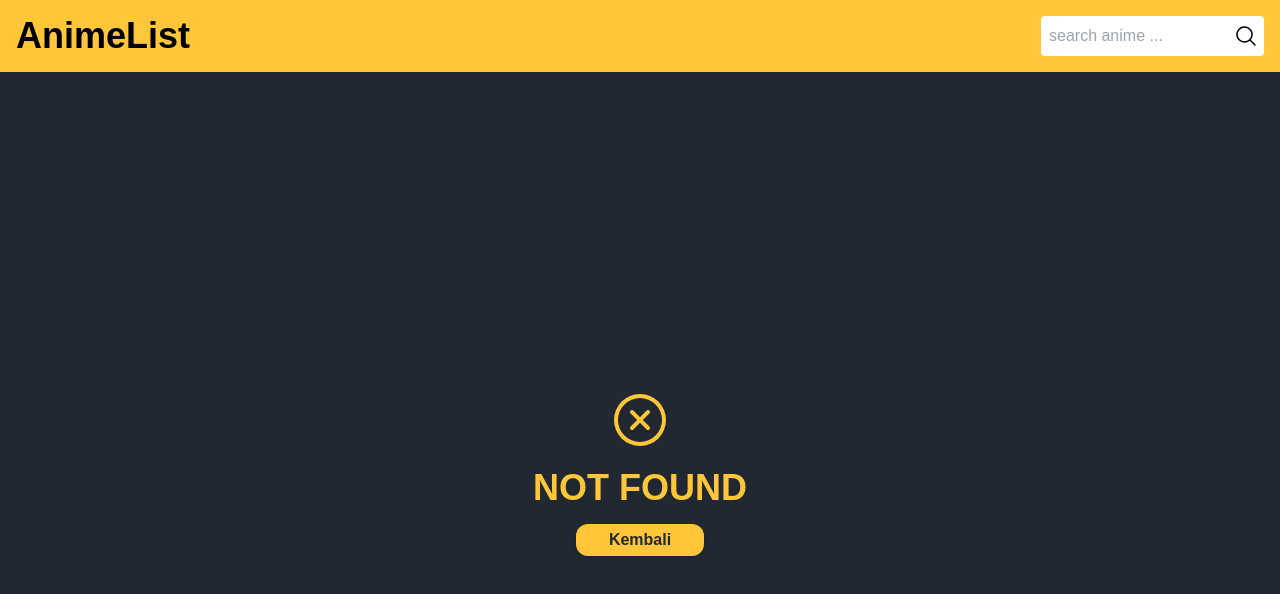
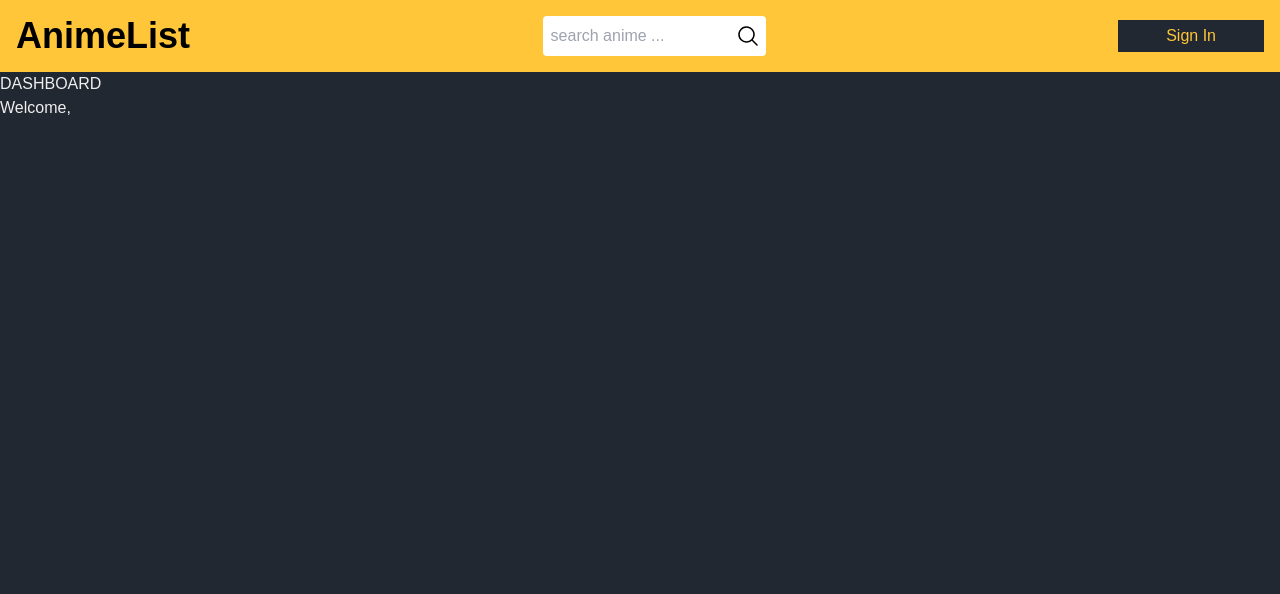
Before and after one commit to restuaar/anime-list, a Next.js app: page /users/dashboard in a window 1280 px wide. Before the commit this address had no page. Shown: the top 594 px of the page. Built offline with nearby package versions, Linux system fonts and the light colour scheme; no server answers; a web font is replaced by a local one.

Commit message:
feat: FItur User AUTH Login System

```diff
--- /dev/null
+++ b/app/api/auth/[...nextauth]/route.ts
@@ -0,0 +1,17 @@
+// pages/api/auth/[...nextauth].ts
+import NextAuth from "next-auth";
+import githubAuth from "next-auth/providers/github";
+
+export const authOption = {
+  secret: process.env.NEXTAUTH_SECRET!,
+  providers: [
+    githubAuth({
+      clientId: process.env.GITHUB_CLIENT!,
+      clientSecret: process.env.GITHUB_SECRET!,
+    }),
+  ],
+};
+
+const handler = NextAuth(authOption);
+
+export { handler as POST, handler as GET };
--- /dev/null
+++ b/app/components/Navbar/UserActionButton.tsx
@@ -0,0 +1,26 @@
+import authUserSession from "@/libs/auth-libs";
+import Link from "next/link";
+
+export default async function UserActionButton() {
+  const user = await authUserSession();
+  const actionLabel = user ? "Sign Out" : "Sign In";
+  const actionURL = user ? "signout" : "signin";
+
+  return (
+    <>
+      <div className="flex gap-2 justify-between">
+        {user && (
+          <Link href={`/users/dashboard`} className="py-1">
+            Dashboard
+          </Link>
+        )}
+        <Link
+          href={`/api/auth/${actionURL}`}
+          className="bg-color-dark text-color-accent py-1 px-12 inline-block"
+        >
+          {actionLabel}
+        </Link>
+      </div>
+    </>
+  );
+}
--- a/app/components/Navbar/index.tsx
+++ b/app/components/Navbar/index.tsx
@@ -1,5 +1,6 @@
 import Link from "next/link";
 import SearchInput from "./SearchInput";
+import UserActionButton from "./UserActionButton";
 
 export default function Navbar() {
   return (
@@ -9,6 +10,7 @@ export default function Navbar() {
           AnimeList
         </Link>
         <SearchInput/>
+        <UserActionButton/>
       </nav>
     </header>
   );
--- /dev/null
+++ b/app/users/dashboard/page.tsx
@@ -0,0 +1,23 @@
+import authUserSession from "@/libs/auth-libs";
+import Image from "next/image";
+
+export default async function Page() {
+  const user = await authUserSession();
+
+  return (
+    <>
+      <div className="text-color-primary">
+        <h3>DASHBOARD</h3>
+        <h5>Welcome, {user?.name}</h5>
+        {user ? (
+          <Image
+            src={user?.image as string}
+            alt={`photo profile ${user?.name as string}`}
+            width={250}
+            height={250}
+          />
+        ) : null}
+      </div>
+    </>
+  );
+}
--- /dev/null
+++ b/libs/auth-libs.ts
@@ -0,0 +1,6 @@
+import { getServerSession } from "next-auth";
+import { authOption } from "@/app/api/auth/[...nextauth]/route";
+
+export default async function authUserSession() {
+  return await getServerSession(authOption).then((value) => value?.user);
+}
--- a/next.config.js
+++ b/next.config.js
@@ -5,6 +5,9 @@ const nextConfig = {
       {
         hostname: "cdn.myanimelist.net",
       },
+      {
+        hostname: "avatars.githubusercontent.com"
+      },
     ],
   },
 };
--- a/package.json
+++ b/package.json
@@ -12,6 +12,7 @@
     "@phosphor-icons/react": "^2.0.15",
     "axios": "^1.6.3",
     "next": "14.0.4",
+    "next-auth": "^4.24.5",
     "react": "^18",
     "react-dom": "^18",
     "react-youtube": "^10.1.0"
```
Also changed, not shown: 1 other file (tests, documents, lock files or other folders).
